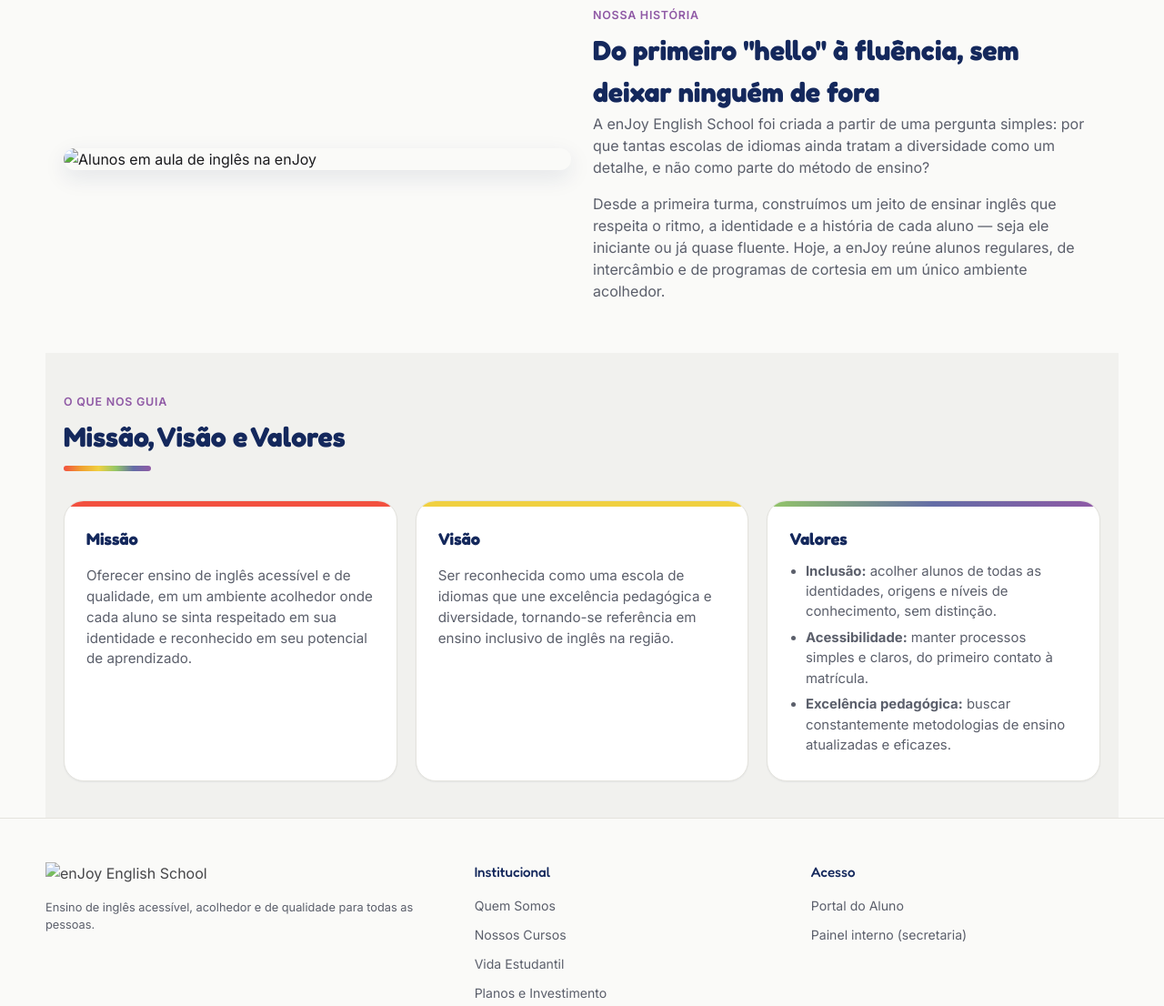
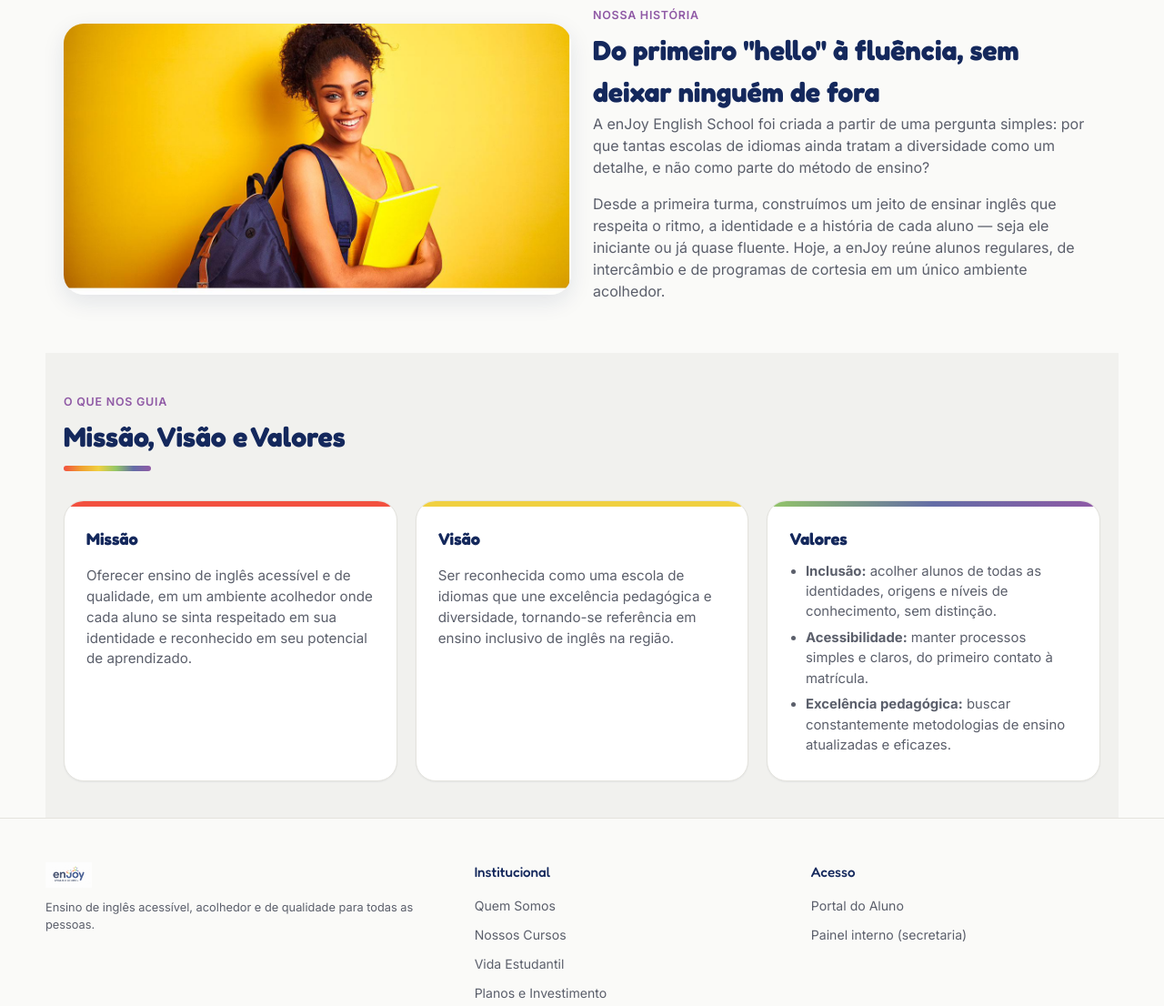
Before and after one commit to bpmattos/PI, a plain HTML site: page sobre.html in a window 1280 px wide. Shown: the part 496-1602 px from the top of the page at 91% size. Drawn offline with Linux system fonts and the light colour scheme.

Commit message:
Update image paths in sobre.html

```diff
--- a/sobre.html
+++ b/sobre.html
@@ -47,7 +47,7 @@
   <section class="section">
     <div class="history">
       <div class="history__photo">
-        <img src="img/imagemingles.jpg" alt="Alunos em aula de inglês na enJoy">
+        <img src="imagemingles.jpg" alt="Alunos em aula de inglês na enJoy">
       </div>
       <div class="history__text">
         <span class="section__eyebrow">Nossa história</span>
@@ -109,7 +109,7 @@
 <footer class="footer footer--site">
   <div class="footer__grid">
     <div>
-      <img class="footer__logo" src="img/logo-enjoy.png" alt="enJoy English School">
+      <img class="footer__logo" src="logo-enjoy.png" alt="enJoy English School">
       <p class="footer__text" style="margin-top:0.75rem;">Ensino de inglês acessível, acolhedor e de qualidade para todas as pessoas.</p>
     </div>
     <div>
```
